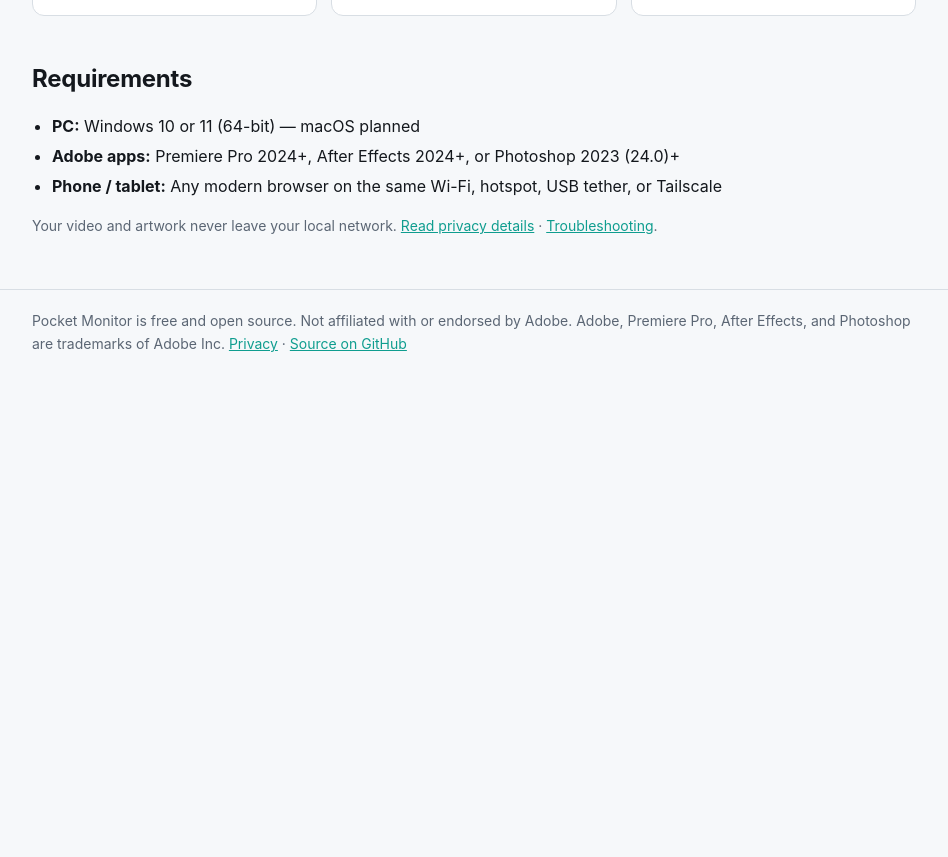
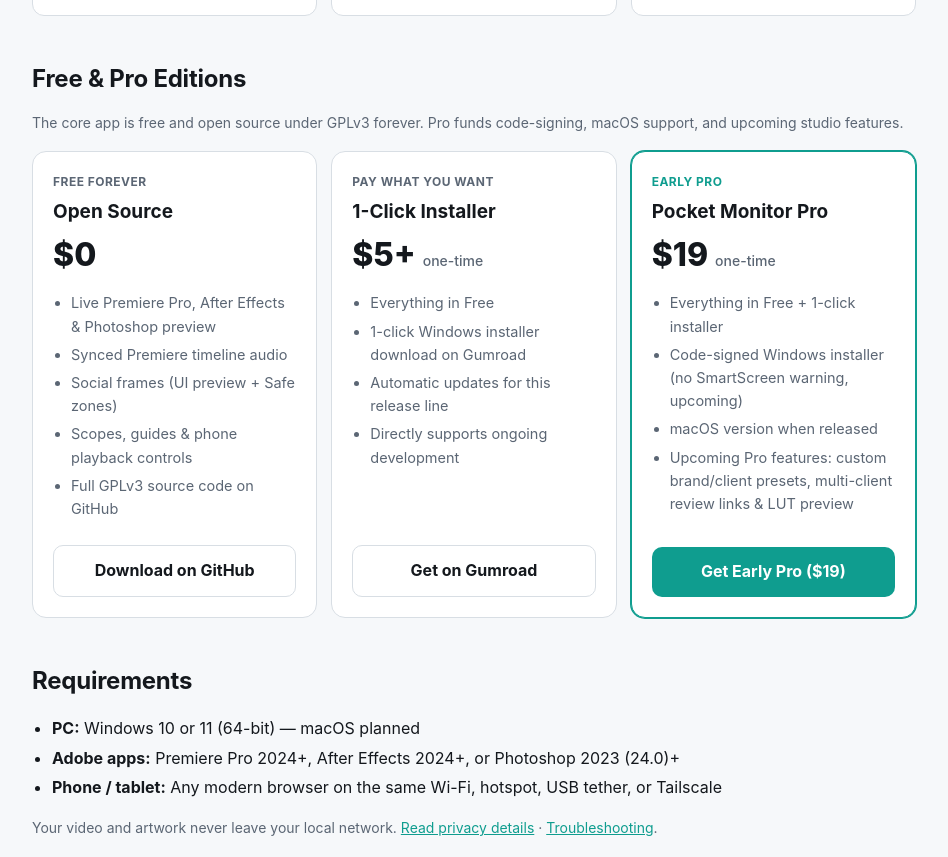
Before and after one commit to darshd9941/open-tethery, a website: page site/index.html in a window 1280 px wide. Shown: the part 1876-2733 px from the top of the page, without its empty margins (166-1114 px from the left). Before the commit the page ends 2271 px from the top, so only its background shows below. Drawn offline with Linux system fonts and the light colour scheme.

Commit message:
Add GPLv3 LICENSE and Free vs Pro Edition pricing to website and README

```diff
--- a/site/index.html
+++ b/site/index.html
@@ -99,6 +99,50 @@
   </div>
 </section>
 
+<section id="pricing" aria-labelledby="editions">
+  <h2 id="editions">Free &amp; Pro Editions</h2>
+  <p class="small">The core app is free and open source under GPLv3 forever. Pro funds code-signing, macOS support, and upcoming studio features.</p>
+  <div class="pricing-grid">
+    <div class="price-card">
+      <div class="price-tag">Free forever</div>
+      <h3>Open Source</h3>
+      <div class="price">$0</div>
+      <ul>
+        <li>Live Premiere Pro, After Effects &amp; Photoshop preview</li>
+        <li>Synced Premiere timeline audio</li>
+        <li>Social frames (UI preview + Safe zones)</li>
+        <li>Scopes, guides &amp; phone playback controls</li>
+        <li>Full GPLv3 source code on GitHub</li>
+      </ul>
+      <a class="btn ghost" href="https://github.com/darshd9941/open-tethery/releases/latest">Download on GitHub</a>
+    </div>
+    <div class="price-card">
+      <div class="price-tag">Pay what you want</div>
+      <h3>1-Click Installer</h3>
+      <div class="price">$5+ <span class="price-sub">one-time</span></div>
+      <ul>
+        <li>Everything in Free</li>
+        <li>1-click Windows installer download on Gumroad</li>
+        <li>Automatic updates for this release line</li>
+        <li>Directly supports ongoing development</li>
+      </ul>
+      <a class="btn ghost" data-gumroad href="https://gumroad.com">Get on Gumroad</a>
+    </div>
+    <div class="price-card featured">
+      <div class="price-tag accent">Early Pro</div>
+      <h3>Pocket Monitor Pro</h3>
+      <div class="price">$19 <span class="price-sub">one-time</span></div>
+      <ul>
+        <li>Everything in Free + 1-click installer</li>
+        <li>Code-signed Windows installer (no SmartScreen warning, upcoming)</li>
+        <li>macOS version when released</li>
+        <li>Upcoming Pro features: custom brand/client presets, multi-client review links &amp; LUT preview</li>
+      </ul>
+      <a class="btn" data-gumroad href="https://gumroad.com">Get Early Pro ($19)</a>
+    </div>
+  </div>
+</section>
+
 <section aria-labelledby="req">
   <h2 id="req">Requirements</h2>
   <ul class="req">
--- a/site/style.css
+++ b/site/style.css
@@ -53,3 +53,14 @@ summary { cursor: pointer; font-weight: 600; }
 footer { border-top: 1px solid var(--line); margin-top: 52px; padding: 20px 0 40px; color: var(--dim); font-size: 14px; }
 ul.req { padding-left: 20px; }
 ul.req li { margin: 4px 0; }
+.pricing-grid { display: grid; grid-template-columns: repeat(auto-fit, minmax(250px, 1fr)); gap: 14px; margin-top: 16px; }
+.price-card { background: var(--surface); border: 1px solid var(--line); border-radius: 14px; padding: 20px; display: flex; flex-direction: column; }
+.price-card.featured { border-color: var(--accent); box-shadow: 0 0 0 1px var(--accent); }
+.price-tag { font-size: 12px; font-weight: 700; text-transform: uppercase; letter-spacing: .04em; color: var(--dim); margin-bottom: 6px; }
+.price-tag.accent { color: var(--accent); }
+.price-card h3 { margin: 0 0 6px; font-size: 19px; }
+.price { font-size: 32px; font-weight: 800; line-height: 1.1; margin: 4px 0 14px; }
+.price-sub { font-size: 14px; font-weight: 500; color: var(--dim); }
+.price-card ul { padding-left: 18px; margin: 0 0 20px; flex: 1; color: var(--dim); font-size: 14.5px; }
+.price-card li { margin: 5px 0; }
+.price-card .btn { text-align: center; width: 100%; }
```
Also changed, not shown: README.md, 1 other file.
